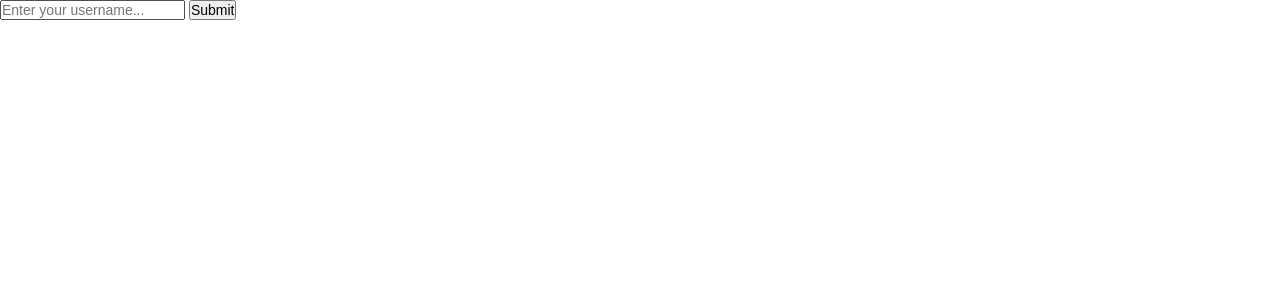
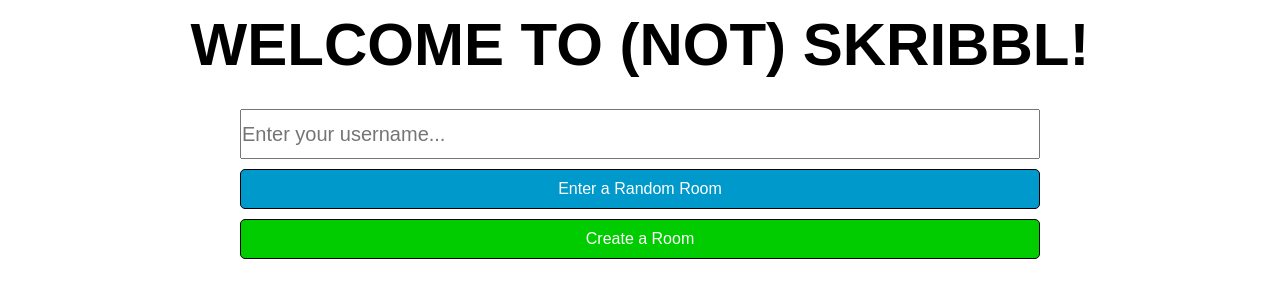
Before and after one commit to avivsalton/notskribbl, a Flask app: template templates/signin.html in a window 1280 px wide. Shown: the top 300 px of the page. Run offline with Flask 2, Linux system fonts and the light colour scheme; the template is opened without the code that fills it: most values are stand-ins (such as "Sample title", 1, 10 or a date in 2020); some libraries are stand-ins or nearby versions.

Commit message:
Fixing LAN Problems + Starting Rooms Feature

```diff
--- a/server.py
+++ b/server.py
@@ -1,35 +1,64 @@
 from flask import Flask, render_template, request
 from flask_socketio import SocketIO, send
+from actions import generate_id
 import random
 
 
 app = Flask(__name__)
 username = ""
-colors = ['#0099cc', '#009933', '#cc0000', '#ff33cc', '#669999', '#cc9900']
+
+colors = ['#0099cc', '#009933', '#cc0000', '#ff33cc', '#669999', '#cc9900']     # Colors generated for each user for chat
+players = []    # Players for each room
+rooms = []      # list of rooms and their privacy
+
 app.config['SECRET_KEY'] = 'mysecret'
-socketio = SocketIO(app, cors_allowed_origins='*')
+socketio = SocketIO(app)
 
+# Connecting to every room
+@app.route('/room/<roomid>', methods=['GET', 'POST'])
+def rooms_site(roomid):
+    if (roomid, "private") in rooms:
+        return "welcome to room: " + roomid
+    else:
+        return "sorry this room does not exist"
+
+# Home page
 @app.route('/', methods=['GET', 'POST'])
 def signin():
     if request.method == "POST":
         username = request.form.get("username")
+        type = request.form.get("submit")
+        print(type)
         index = random.randint(0, 5)
+        players.append(username)
+        if type == "Create a Room":
+            id = generate_id(rooms)
+            rooms.append((id, "private"))
+            return id
         if username == "viewer":
             return viewer(username, index)
         return home(username, index)
     return render_template("signin.html")
 
+# Returning the painting page
 def home(username, index):
-    return render_template("home.html", username=username, color=colors[index])
+    return render_template("home.html", username=username, color=colors[index], ip='10.100.102.224')
 
+# Returning the viewer page
 def viewer(username, index):
-    return render_template("viewer.html", username=username, color=colors[index])
+    return render_template("viewer.html", username=username, color=colors[index], ip='10.100.102.224')
 
+# Sending messages through socket.io
 @socketio.on('message')
 def handleMessage(msg):
     if msg:
+        print(msg)
+        splited = msg.split("$%*!")
+        if splited[0] == 'connect':
+            for player in players:
+                send("connected$%*!" + player)
         send(msg, broadcast=True)
 
 
 if __name__ == "__main__":
-    socketio.run(app, port=80)
+    socketio.run(app, port=80, host="0.0.0.0")
--- a/static/js/paint.js
+++ b/static/js/paint.js
@@ -39,7 +39,7 @@ window.addEventListener('load', function () {
   function tool_pencil () {
     var tool = this;
     this.started = false;
-    var socket = io.connect('http://127.0.0.1'); // Connecting to server through socket.io
+    var socket = io.connect('http://' + appConfig.ip); // Connecting to server through socket.io
 
     // This is called when you start holding down the mouse button.
     // This starts the pencil drawing.
@@ -146,7 +146,7 @@ window.addEventListener('load', function () {
   // Clearing the canvas
   clearbt.onclick = function () {
   	context.clearRect(0, 0, canvas.width, canvas.height);
-    var socket = io.connect('http://127.0.0.1');
+    var socket = io.connect('http://' + appConfig.ip);
     socket.send("delete$%*!"); // Sending to server that the board has been cleared
   }
 
--- /dev/null
+++ b/static/js/socket.io.js
@@ -0,0 +1,3 @@
+const app = require('express')();
+const http = require('http').Server(app);
+const io = require('socket.io')(http);
--- a/static/js/viewer.js
+++ b/static/js/viewer.js
@@ -9,7 +9,7 @@ if(window.addEventListener) {
       context = canvas.getContext('2d');
       context.lineWidth = 5;
 
-      var socket = io.connect('http://127.0.0.1'); // Connects to server through socket.io
+      var socket = io.connect('http://' appConfig.ip); // Connects to server through socket.io
 
       socket.on('message', function(msg) {
 
--- a/static/styles/style.css
+++ b/static/styles/style.css
@@ -5,13 +5,21 @@
 	font-size: 14px;
 }
 
+h2 {
+	font-size: 60px;
+	text-align: center;
+	margin-top: 10px;
+}
+
 .wrapper {
+	margin: auto;
 	display: flex;
 	padding-top: 50px;
 	width: 1200px;
 }
 
 .toolbar {
+	margin: auto;
 	margin-top: 10px;
 	width: : 100%;
 }
@@ -86,9 +94,40 @@
 	border: 1px solid black;
 }
 
-.players p.gamer {
-	margin-top: 10px;
-	margin-left: auto;
-	margin-right: auto;
-	width: 5em;
+.players .gamer .user {
+	text-align: center;
+	font-weight: bold;
+	margin-top: 11px;
+	width: 100%;
 }
+
+.players .gamer .points {
+	text-align: center;
+	width: 100%;
+}
+
+.signin {
+	width: 800px;
+	height: 400px;
+	margin: auto;
+	margin-top: 30px;
+}
+
+.signin #textbox {
+	width: 100%;
+	height: 50px;
+	font-size: 20px;
+	margin-bottom: 10px;
+}
+
+.signin #button {
+	color: white;
+	border: 1px solid black;
+	width: 100%;
+	height: 40px;
+	margin:auto;
+  	display:block;
+  	font-size: 16px;
+	border-radius: 5px;
+	margin-bottom: 10px;
+}
--- a/templates/index.html
+++ b/templates/index.html
@@ -7,6 +7,9 @@
     <script src="https://cdnjs.cloudflare.com/ajax/libs/socket.io/1.7.3/socket.io.min.js"></script>
 </head>
 <body>
+	<script type="text/javascript">
+		window.appConfig = { username: '{{ username }}', color: '{{ color }}', ip: '{{ ip }}' }
+	</script>
 	{% block content %}
 	{% endblock %}
 </body>
--- a/templates/signin.html
+++ b/templates/signin.html
@@ -4,8 +4,12 @@ My Body's Ready
 {% endblock %}
 {% block content %}
 <!--TODO: Change style of webpage + Add room functionality-->
-<form action="{{ url_for('signin') }}" method="post">
-	<input type="text" name="username" placeholder="Enter your username...">
-	<input type="submit" name="submit">
-</form>
+<h2> WELCOME TO (NOT) SKRIBBL! </h2>
+<div class="signin">
+	<form action="" method="post">
+		<input type="text" id="textbox" name="username" placeholder="Enter your username...">
+		<input type="submit" id="button" name="submit" style="background-color: #0099cc;" value="Enter a Random Room">
+		<input type="submit" id="button" name="submit" style="background-color: #00cc00;" value="Create a Room">
+	</form>
+</div>
 {% endblock %}
--- a/templates/viewer.html
+++ b/templates/viewer.html
@@ -9,6 +9,8 @@ My Body's Ready
 <br/>
 	<b><div style="font-size: 40px; text-align: center;">WELCOME TO MY PAINTING PALACE MY G, {{ username }}</div></b>
 	<div class="wrapper">
+		<div class="players" id="players">
+		</div>
 		<canvas class="canvas" id="canvas" width="800" height="500"></canvas>
 		<script type ="text/javascript" src="{{ url_for('static', filename='js/viewer.js') }}"></script>
 		<script type ="text/javascript" src="{{ url_for('static', filename='js/chat.js') }}"></script>
```
Also changed, not shown: actions.py (added, +18 -0 lines), static/js/chat.js (+10 -1 lines), templates/home.html (+1 -11 lines), README.md.
